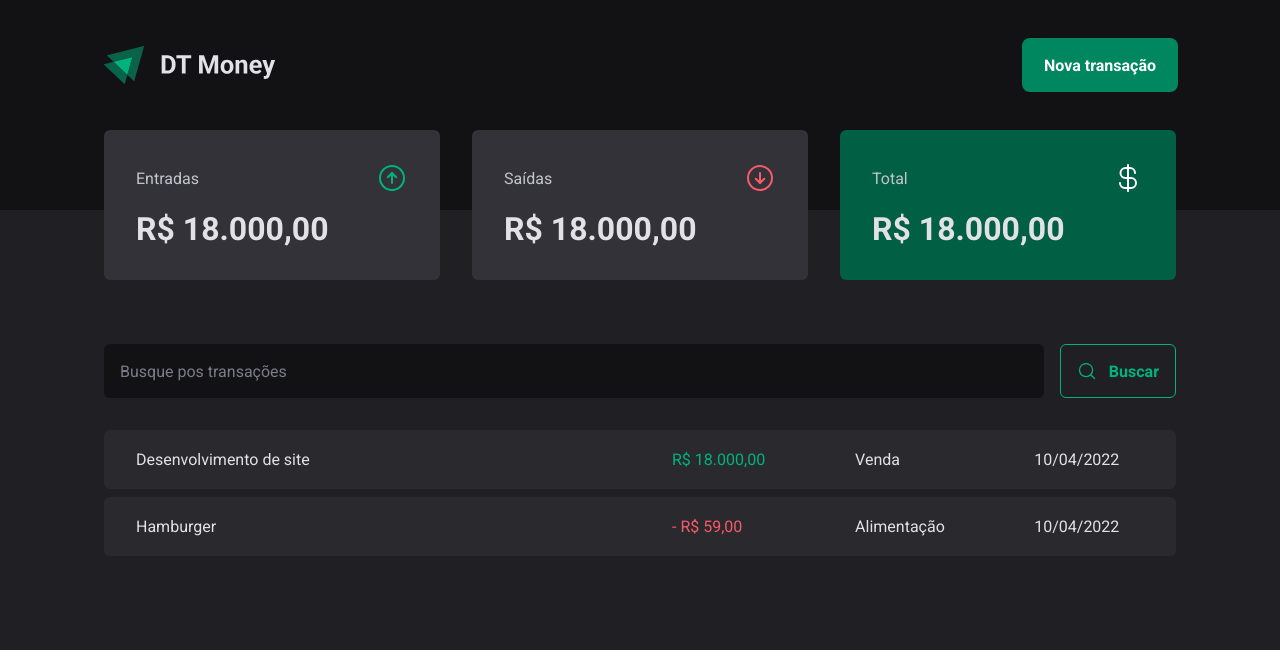
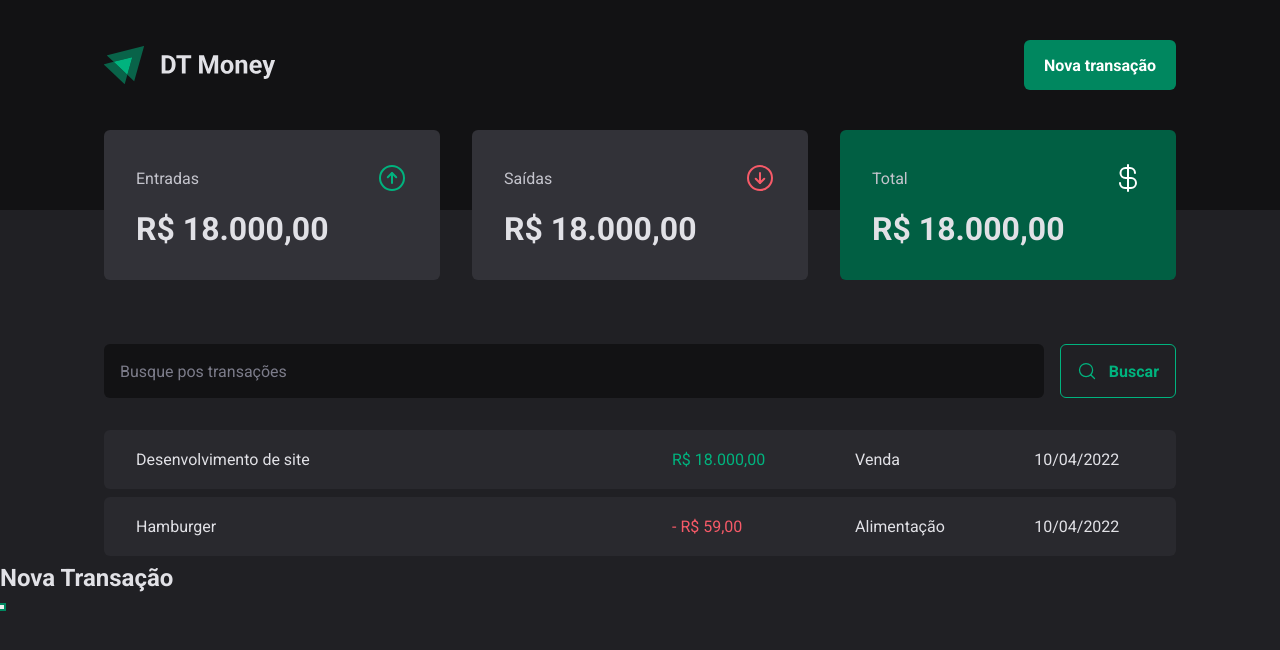
Before and after one commit to denisiorodrigues/dt-money, a React (Vite) app: page / in a window 1280 px wide. Both pictures are taken after a click on the button "Nova transação". Shown: the top 650 px of the page. Built offline with nearby package versions, Linux system fonts and the light colour scheme.

Commit message:
Criando o modal

```diff
--- a/package.json
+++ b/package.json
@@ -9,6 +9,7 @@
     "preview": "vite preview"
   },
   "dependencies": {
+    "@radix-ui/react-dialog": "^1.0.3",
     "phosphor-react": "^1.4.1",
     "react": "^18.2.0",
     "react-dom": "^18.2.0",
--- a/src/components/Header/index.tsx
+++ b/src/components/Header/index.tsx
@@ -1,4 +1,5 @@
 import { HeaderContent, HeaderContainer, NewTransactionButton } from "./styles";
+import * as Dialog from '@radix-ui/react-dialog';
 import logoImg from '../../assets/logo.svg'
 
 export function Header() {
@@ -6,7 +7,20 @@
     <HeaderContainer>
       <HeaderContent>
         <img src={logoImg} alt=""/>
-        <NewTransactionButton>Nova transação</NewTransactionButton>
+        <Dialog.Root>
+          <Dialog.Trigger asChild>
+            <NewTransactionButton>Nova transação</NewTransactionButton>
+          </Dialog.Trigger>
+          <Dialog.Portal>
+            <Dialog.Overlay />
+            <Dialog.Content>
+              <Dialog.Title>Nova Transação</Dialog.Title>
+
+              <Dialog.Close />
+            </Dialog.Content>
+          </Dialog.Portal>
+
+        </Dialog.Root>
       </HeaderContent>
     </HeaderContainer>
   )
```
Also changed, not shown: 2 other files (tests, documents, lock files or other folders).
